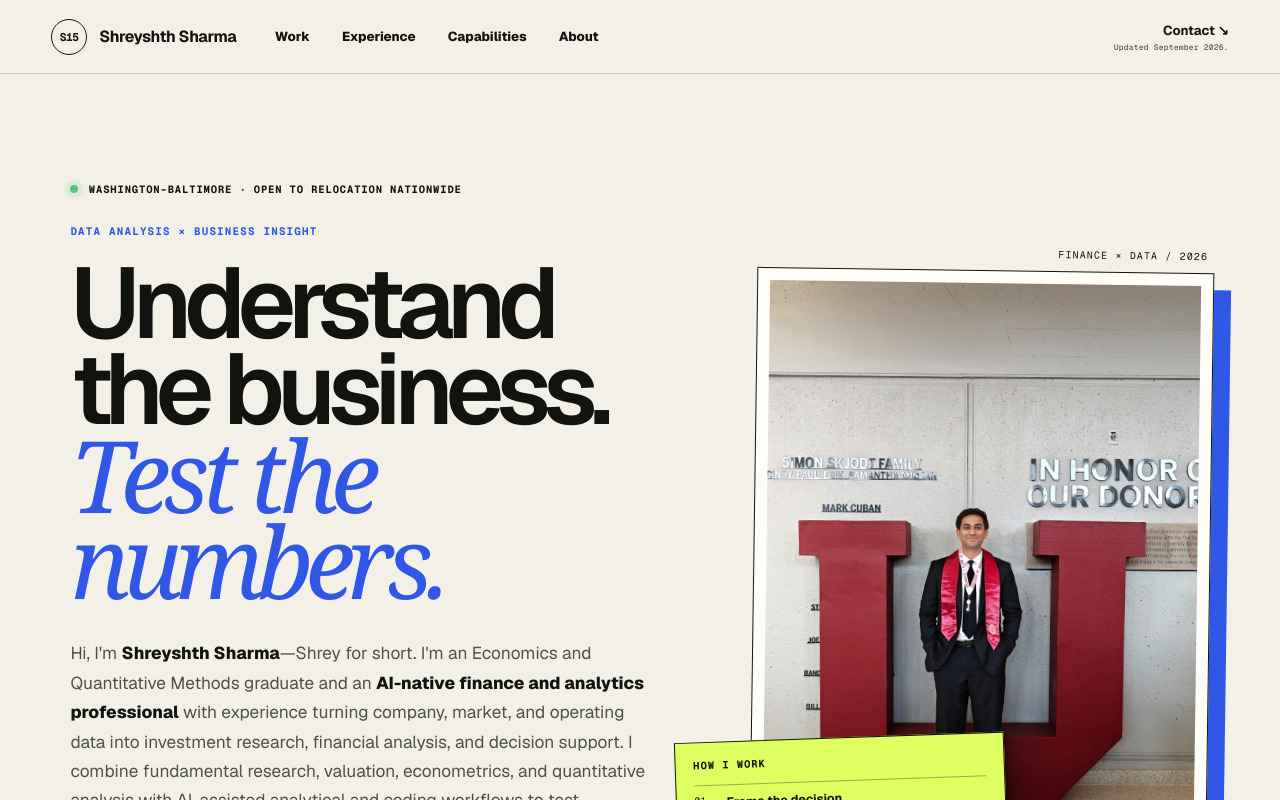
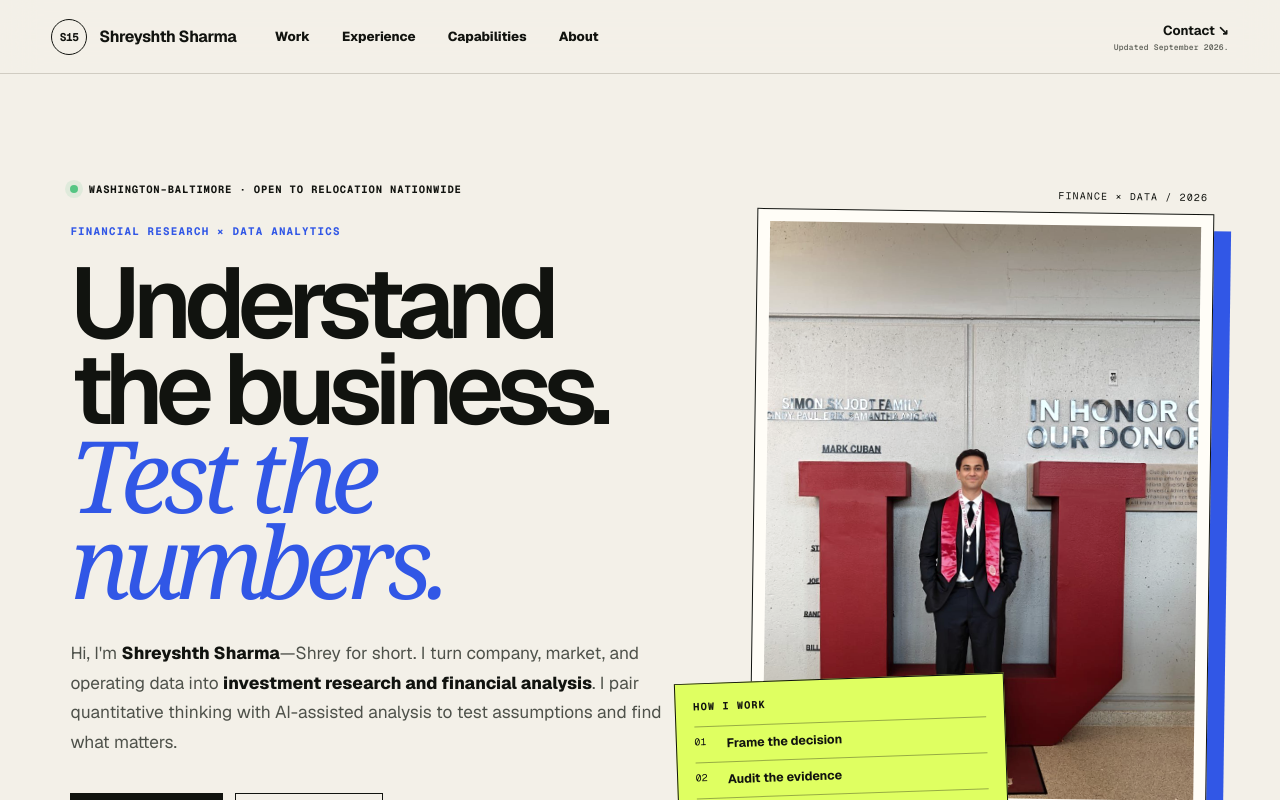
Before and after one commit to Shreyshth15/shrey15, a Next.js app: page / in a window 1280 px wide. Shown: the top 800 px of the page. Built offline with nearby package versions, Linux system fonts and the light colour scheme.

Commit message:
Refine portfolio hero introduction

```diff
--- a/app/page.tsx
+++ b/app/page.tsx
@@ -114,7 +114,7 @@ export default function Home() {
               <span className="status-dot" aria-hidden="true" />
               Washington–Baltimore · Open to relocation nationwide
             </div>
-            <p className="eyebrow">Data analysis × business insight</p>
+            <p className="eyebrow">Financial research × data analytics</p>
             <h1 id="hero-title">
               <span className="hero-heading-main">
                 <span>Understand</span>{" "}
@@ -126,15 +126,10 @@ export default function Home() {
               </em>
             </h1>
             <p className="hero-intro">
-              Hi, I&apos;m <strong>Shreyshth Sharma</strong>—Shrey for short. I&apos;m an
-              Economics and Quantitative Methods graduate and an <strong>AI-native
-              finance and analytics professional</strong> with experience turning
-              company, market, and operating data into investment research,
-              financial analysis, and decision support. I combine fundamental
-              research, valuation, econometrics, and quantitative analysis with
-              AI-assisted analytical and coding workflows to test assumptions,
-              accelerate analysis, and identify the drivers of performance, risk,
-              value, and opportunity.
+              Hi, I&apos;m <strong>Shreyshth Sharma</strong>—Shrey for short. I turn
+              company, market, and operating data into <strong>investment research
+              and financial analysis</strong>. I pair quantitative thinking with
+              AI-assisted analysis to test assumptions and find what matters.
             </p>
             <div className="hero-actions">
               <a className="button button-dark" href="#work">
```
Also changed, not shown: 1 other file (tests, documents, lock files or other folders).
